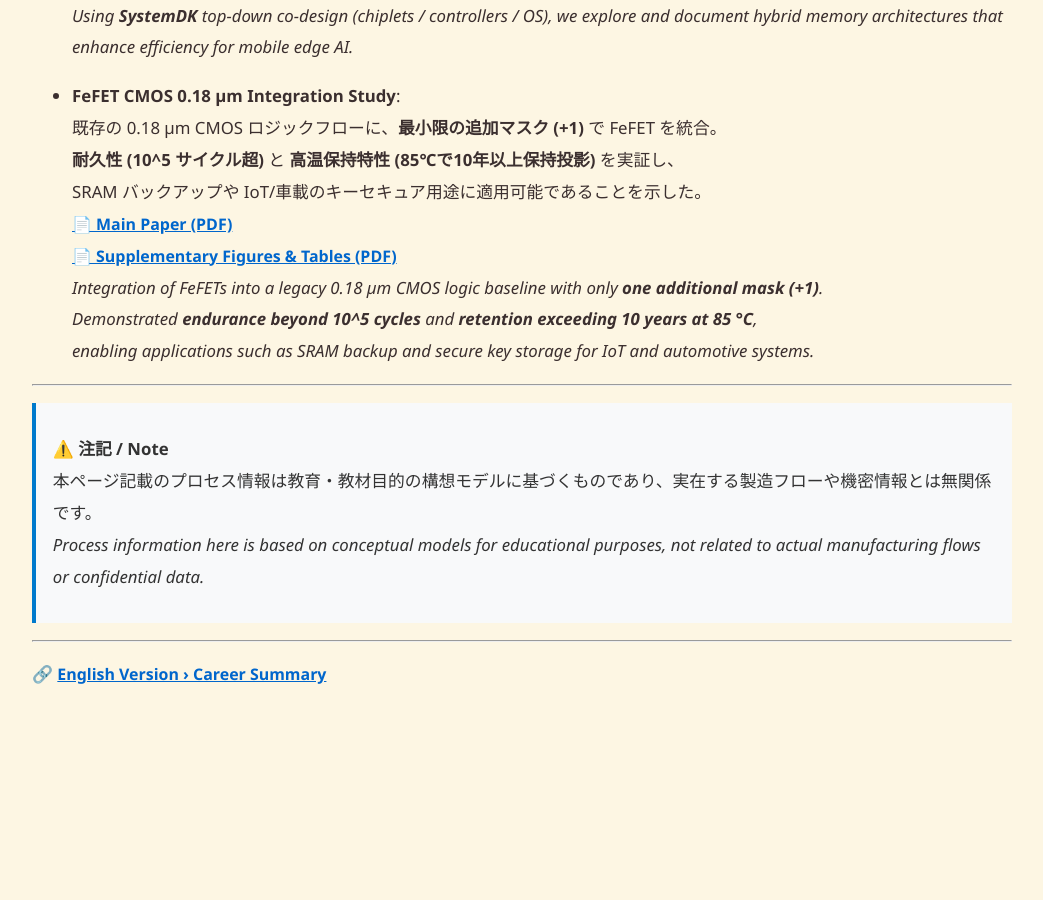
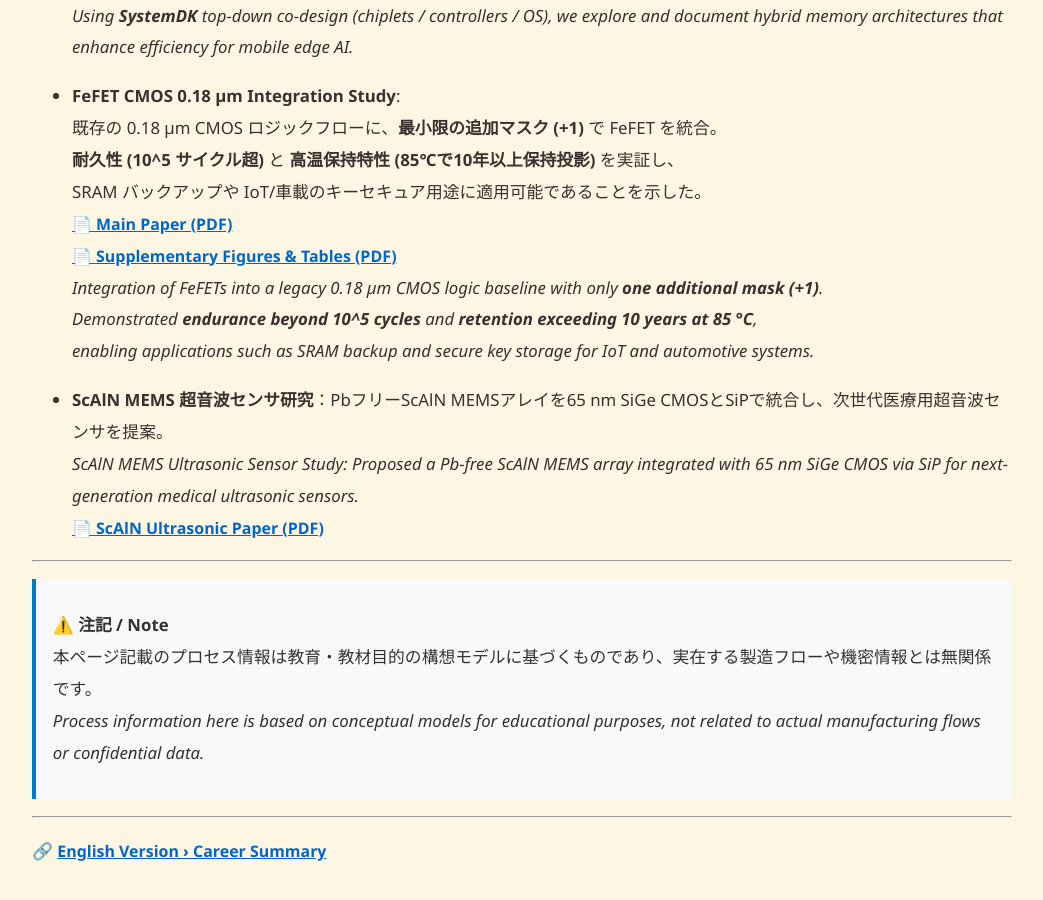
Before and after one commit to Samizo-AITL/Samizo-AITL.github.io, a Jekyll site: the page built from about/career-summary/index.md, in a window 1280 px wide and 900 px high, scrolled down 2748 px. Shown: the whole window, without its empty margins (118-1161 px from the left). Built offline with Jekyll 4.4.1, drawn with Linux system fonts in a browser that asks for light colours; before the commit the page ends 3472 px from its top, so only the background shows below that.

Commit message:
Update index.md

```diff
--- a/about/career-summary/index.md
+++ b/about/career-summary/index.md
@@ -103,6 +103,10 @@ description: "半導体・制御・インクジェット・教育の横断経験
   Demonstrated **endurance beyond 10^5 cycles** and **retention exceeding 10 years at 85 °C**,
   enabling applications such as SRAM backup and secure key storage for IoT and automotive systems.*
 
+- **ScAlN MEMS 超音波センサ研究**：PbフリーScAlN MEMSアレイを65 nm SiGe CMOSとSiPで統合し、次世代医療用超音波センサを提案。
+  *ScAlN MEMS Ultrasonic Sensor Study: Proposed a Pb-free ScAlN MEMS array integrated with 65 nm SiGe CMOS via SiP for next-generation medical ultrasonic sensors.*
+  [📄 ScAlN Ultrasonic Paper (PDF)](./docs/scaln_ultrasonic.pdf)
+
 ---
 
 > ⚠️ **注記 / Note**
```
